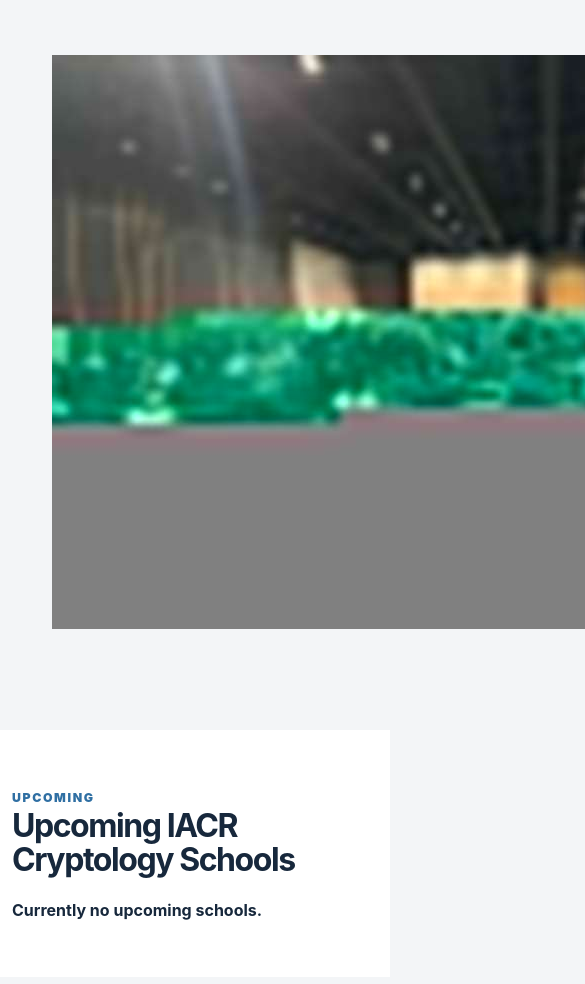
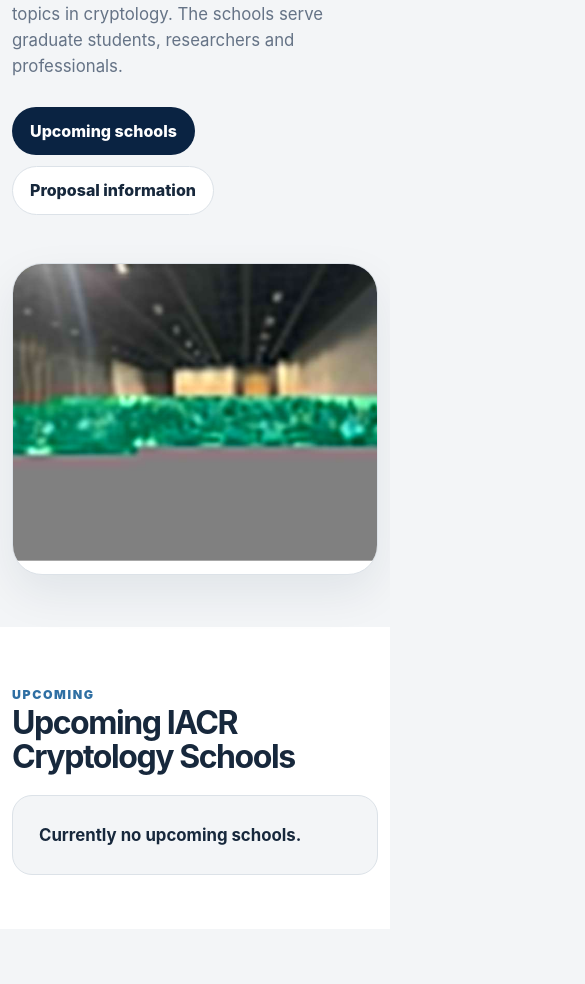
Before and after one commit to PanchoRH/iacr-schools, a plain HTML site: page index.html in a window 390 px wide. Shown: the part 388-1372 px from the top of the page, 585 px wide, since content can reach past the window. Drawn offline with Linux system fonts and the light colour scheme.

Commit message:
Style photographic homepage hero

```diff
--- a/styles.css
+++ b/styles.css
@@ -30,17 +30,13 @@ a{color:inherit}
 .button.primary{background:var(--navy);color:#fff}
 .button.secondary{background:#fff;border-color:var(--line)}
 .hero{padding:82px 0 70px}
-.hero-grid{display:grid;grid-template-columns:minmax(0,1.25fr) minmax(320px,.75fr);gap:56px;align-items:center}
+.hero-grid{display:grid;grid-template-columns:minmax(0,.9fr) minmax(420px,1.1fr);gap:48px;align-items:center}
 .eyebrow{display:inline-block;color:var(--blue);font-size:.77rem;font-weight:900;letter-spacing:.13em;text-transform:uppercase}
-.hero h1{margin:16px 0 20px;font-size:clamp(3.2rem,7vw,6.7rem);line-height:.92;letter-spacing:-.065em}
+.hero h1{margin:16px 0 20px;font-size:clamp(3.2rem,6.2vw,5.8rem);line-height:.94;letter-spacing:-.06em}
 .hero p{max-width:720px;margin:0;color:var(--muted);font-size:clamp(1.05rem,2vw,1.27rem)}
 .hero-actions{display:flex;flex-wrap:wrap;gap:11px;margin-top:28px}
-.hero-panel{height:390px;border-radius:30px;background:linear-gradient(145deg,var(--navy),var(--navy-2));position:relative;overflow:hidden;box-shadow:var(--shadow)}
-.cipher-grid{position:absolute;inset:24px;background-image:linear-gradient(rgba(255,255,255,.08) 1px,transparent 1px),linear-gradient(90deg,rgba(255,255,255,.08) 1px,transparent 1px);background-size:36px 36px;border-radius:18px}
-.cipher-grid:before,.cipher-grid:after{content:"";position:absolute;border:1px solid rgba(255,255,255,.28);border-radius:50%}
-.cipher-grid:before{width:180px;height:180px;left:40px;top:50px}
-.cipher-grid:after{width:80px;height:80px;right:45px;bottom:48px}
-.hero-panel-label{position:absolute;left:28px;right:28px;bottom:24px;color:#fff;font-size:.86rem;letter-spacing:.08em;text-transform:uppercase;font-weight:800}
+.hero-photo{margin:0;border-radius:30px;overflow:hidden;background:#fff;border:1px solid var(--line);box-shadow:var(--shadow)}
+.hero-photo img{display:block;width:100%;height:470px;object-fit:cover;object-position:center}
 .section{padding:70px 0}
 .section.white{background:#fff}
 .section-head{display:flex;justify-content:space-between;align-items:end;gap:36px;margin-bottom:28px}
@@ -55,6 +51,7 @@ a{color:inherit}
 .feature p{margin:0;color:var(--muted)}
 .school-grid{display:grid;grid-template-columns:repeat(3,1fr);gap:18px}
 .featured-grid{grid-template-columns:minmax(0,520px)}
+.upcoming-empty{background:var(--paper);border:1px solid var(--line);border-radius:var(--radius);padding:26px;font-size:1.05rem}
 .school-card{display:flex;flex-direction:column;background:#fff;border:1px solid var(--line);border-radius:var(--radius);overflow:hidden;box-shadow:0 4px 18px rgba(10,35,66,.03);transition:transform .18s ease,box-shadow .18s ease}
 .school-card:hover{transform:translateY(-3px);box-shadow:var(--shadow)}
 .upcoming-card{border-color:#b8cad8}
@@ -107,7 +104,7 @@ a{color:inherit}
 .footer-row{display:flex;justify-content:space-between;gap:20px}
 .small-link{color:var(--blue);font-weight:750}
 @media(max-width:1000px){
-  .hero-grid{grid-template-columns:1fr}.hero-panel{height:250px}
+  .hero-grid{grid-template-columns:1fr}.hero-photo img{height:420px}
   .committee{grid-template-columns:repeat(3,1fr)}
 }
 @media(max-width:900px){
@@ -121,7 +118,7 @@ a{color:inherit}
 }
 @media(max-width:640px){
   .container{width:min(var(--max),calc(100% - 24px))}
-  .hero{padding:58px 0 52px}.hero h1{font-size:3.45rem}.hero-panel{height:210px}
+  .hero{padding:58px 0 52px}.hero h1{font-size:3.45rem}.hero-photo img{height:310px}
   .section{padding:54px 0}
   .section-head,.footer-row{display:block}.section-head p{margin-top:12px}
   .school-grid,.feature-grid,.feature-grid.two-col,.committee{grid-template-columns:1fr}
```
